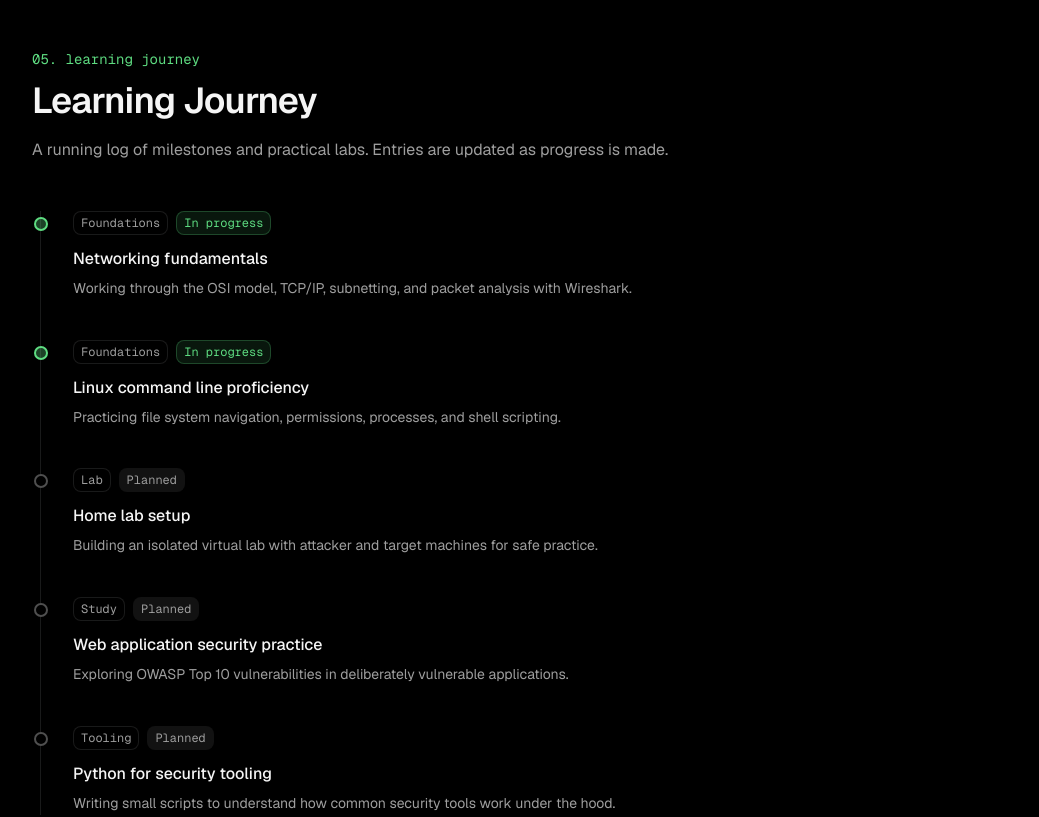
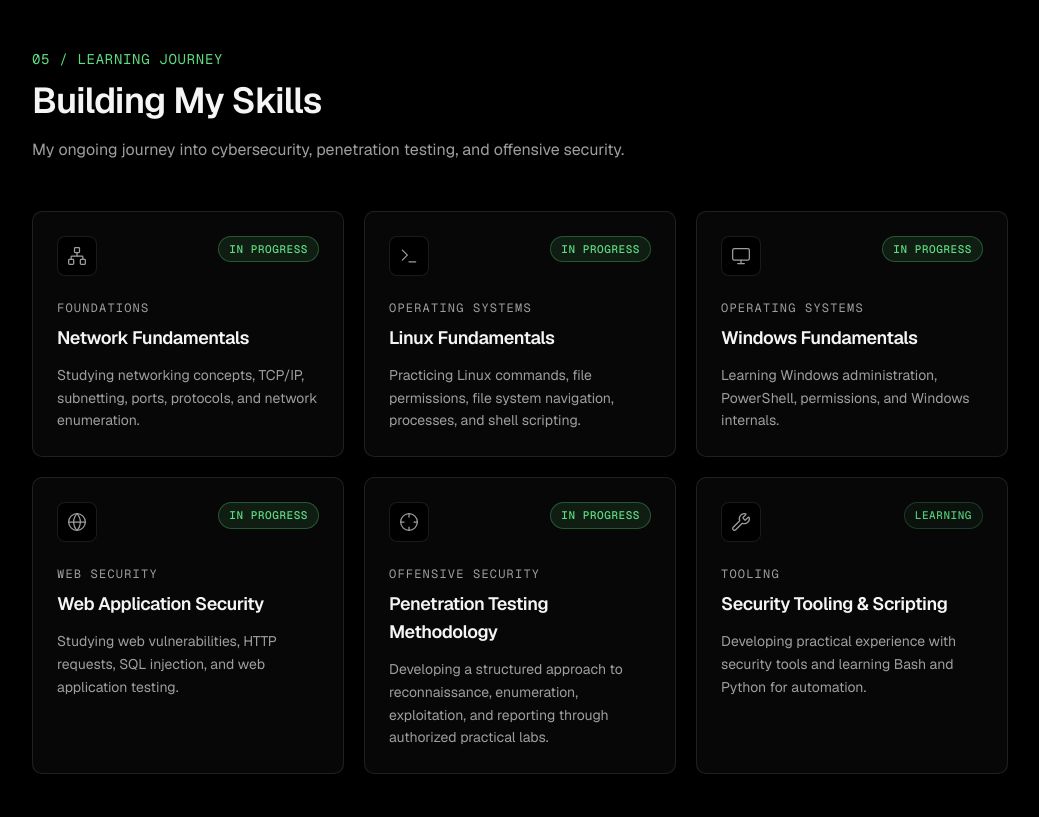
Before and after one commit to dilipkumar-sec/portfolio, a Next.js app: page / in a window 1280 px wide. Shown: the part 4360-5177 px from the top of the page, without its empty margins (120-1159 px from the left). Built offline with nearby package versions, Linux system fonts and the light colour scheme.

Commit message:
feat: enhance learning journey component with new icons and statuses
V0-Chat-Id: tFODHA94SJh

```diff
--- a/components/learning-journey.tsx
+++ b/components/learning-journey.tsx
@@ -1,46 +1,78 @@
-import { Section } from '@/components/section'
-import { Tag } from '@/components/tag'
+import { Crosshair, Globe, Monitor, Network, Terminal, Wrench, type LucideIcon } from 'lucide-react'
 import { milestones, type Milestone } from '@/lib/site-config'
 import { cn } from '@/lib/utils'
 
-const statusStyles: Record<Milestone['status'], { label: string; dot: string }> = {
-  completed: { label: 'Completed', dot: 'bg-primary border-primary' },
-  'in-progress': { label: 'In progress', dot: 'bg-primary/30 border-primary' },
-  planned: { label: 'Planned', dot: 'bg-background border-muted-foreground/50' },
+const icons: Record<Milestone['icon'], LucideIcon> = {
+  network: Network,
+  linux: Terminal,
+  windows: Monitor,
+  web: Globe,
+  offensive: Crosshair,
+  tooling: Wrench,
+}
+
+const statusStyles: Record<Milestone['status'], { label: string; className: string }> = {
+  completed: { label: 'Completed', className: 'border-primary/40 bg-primary/15 text-primary' },
+  'in-progress': { label: 'In Progress', className: 'border-primary/30 bg-primary/10 text-primary' },
+  learning: { label: 'Learning', className: 'border-primary/20 bg-primary/5 text-primary/90' },
+  planned: { label: 'Planned', className: 'border-border bg-secondary text-muted-foreground' },
+}
+
+function JourneyCard({ milestone }: { milestone: Milestone }) {
+  const Icon = icons[milestone.icon]
+  const status = statusStyles[milestone.status]
+
+  return (
+    <li className="group flex h-full flex-col rounded-lg border border-border bg-card p-6 transition-colors duration-200 hover:border-primary/40">
+      <div className="flex items-start justify-between gap-4">
+        <span
+          aria-hidden="true"
+          className="flex size-10 items-center justify-center rounded-md border border-border bg-background text-muted-foreground transition-colors duration-200 group-hover:border-primary/40 group-hover:text-primary"
+        >
+          <Icon className="size-5" strokeWidth={1.5} />
+        </span>
+        <span
+          className={cn(
+            'shrink-0 rounded-full border px-2.5 py-1 font-mono text-[11px] font-medium uppercase tracking-wider',
+            status.className,
+          )}
+        >
+          <span className="sr-only">Status: </span>
+          {status.label}
+        </span>
+      </div>
+
+      <p className="mt-6 font-mono text-xs uppercase tracking-widest text-muted-foreground">{milestone.category}</p>
+      <h3 className="mt-2 text-lg font-semibold tracking-tight text-foreground">{milestone.title}</h3>
+      <p className="mt-3 text-sm leading-relaxed text-muted-foreground">{milestone.description}</p>
+    </li>
+  )
 }
 
 export function LearningJourney() {
   return (
-    <Section
-      id="journey"
-      index="05"
-      title="Learning Journey"
-      description="A running log of milestones and practical labs. Entries are updated as progress is made."
-    >
-      <ol className="relative ml-2 border-l border-border">
-        {milestones.map((milestone) => {
-          const status = statusStyles[milestone.status]
-          return (
-            <li key={milestone.title} className="relative pb-10 pl-8 last:pb-0">
-              <span
-                aria-hidden="true"
-                className={cn('absolute -left-[7px] top-1.5 size-3.5 rounded-full border-2', status.dot)}
-              />
-              <div className="flex flex-wrap items-center gap-2">
-                <Tag variant="outline">{milestone.category}</Tag>
-                <Tag variant={milestone.status === 'planned' ? 'default' : 'accent'}>{status.label}</Tag>
-                {milestone.date ? (
-                  <time className="font-mono text-xs text-muted-foreground">{milestone.date}</time>
-                ) : null}
-              </div>
-              <h3 className="mt-3 font-medium">{milestone.title}</h3>
-              <p className="mt-1.5 max-w-2xl text-sm leading-relaxed text-muted-foreground">
-                {milestone.description}
-              </p>
-            </li>
-          )
-        })}
-      </ol>
-    </Section>
+    <section id="journey" aria-labelledby="journey-heading" className="border-t border-border py-20 md:py-28">
+      <div className="mx-auto max-w-5xl px-6">
+        <header className="mb-12 max-w-2xl">
+          <p className="mb-3 font-mono text-sm uppercase tracking-wider text-primary">
+            <span aria-hidden="true">05 / </span>
+            <span className="sr-only">Section 05: </span>
+            Learning Journey
+          </p>
+          <h2 id="journey-heading" className="text-balance text-3xl font-semibold tracking-tight md:text-4xl">
+            Building My Skills
+          </h2>
+          <p className="mt-4 text-pretty leading-relaxed text-muted-foreground">
+            My ongoing journey into cybersecurity, penetration testing, and offensive security.
+          </p>
+        </header>
+
+        <ul className="grid gap-5 sm:grid-cols-2 lg:grid-cols-3">
+          {milestones.map((milestone) => (
+            <JourneyCard key={milestone.title} milestone={milestone} />
+          ))}
+        </ul>
+      </div>
+    </section>
   )
 }
--- a/lib/site-config.ts
+++ b/lib/site-config.ts
@@ -143,41 +143,56 @@ export const projects: Project[] = [
 export type Milestone = {
   title: string
   description: string
-  category: 'Foundations' | 'Lab' | 'Study' | 'Tooling'
-  status: 'planned' | 'in-progress' | 'completed'
-  date?: string
+  category: string
+  status: 'planned' | 'learning' | 'in-progress' | 'completed'
+  icon: 'network' | 'linux' | 'windows' | 'web' | 'offensive' | 'tooling'
 }
 
-// Add entries as you progress. Only mark items "completed" once they genuinely are.
+// Edit statuses as you progress. Only mark items "completed" once they genuinely are.
 export const milestones: Milestone[] = [
   {
-    title: 'Networking fundamentals',
-    description: 'Working through the OSI model, TCP/IP, subnetting, and packet analysis with Wireshark.',
+    title: 'Network Fundamentals',
+    description: 'Studying networking concepts, TCP/IP, subnetting, ports, protocols, and network enumeration.',
     category: 'Foundations',
     status: 'in-progress',
+    icon: 'network',
   },
   {
-    title: 'Linux command line proficiency',
-    description: 'Practicing file system navigation, permissions, processes, and shell scripting.',
-    category: 'Foundations',
+    title: 'Linux Fundamentals',
+    description:
+      'Practicing Linux commands, file permissions, file system navigation, processes, and shell scripting.',
+    category: 'Operating Systems',
     status: 'in-progress',
+    icon: 'linux',
   },
   {
-    title: 'Home lab setup',
-    description: 'Building an isolated virtual lab with attacker and target machines for safe practice.',
-    category: 'Lab',
-    status: 'planned',
+    title: 'Windows Fundamentals',
+    description: 'Learning Windows administration, PowerShell, permissions, and Windows internals.',
+    category: 'Operating Systems',
+    status: 'in-progress',
+    icon: 'windows',
   },
   {
-    title: 'Web application security practice',
-    description: 'Exploring OWASP Top 10 vulnerabilities in deliberately vulnerable applications.',
-    category: 'Study',
-    status: 'planned',
+    title: 'Web Application Security',
+    description: 'Studying web vulnerabilities, HTTP requests, SQL injection, and web application testing.',
+    category: 'Web Security',
+    status: 'in-progress',
+    icon: 'web',
   },
   {
-    title: 'Python for security tooling',
-    description: 'Writing small scripts to understand how common security tools work under the hood.',
+    title: 'Penetration Testing Methodology',
+    description:
+      'Developing a structured approach to reconnaissance, enumeration, exploitation, and reporting through authorized practical labs.',
+    category: 'Offensive Security',
+    status: 'in-progress',
+    icon: 'offensive',
+  },
+  {
+    title: 'Security Tooling & Scripting',
+    description:
+      'Developing practical experience with security tools and learning Bash and Python for automation.',
     category: 'Tooling',
-    status: 'planned',
+    status: 'learning',
+    icon: 'tooling',
   },
 ]
```
